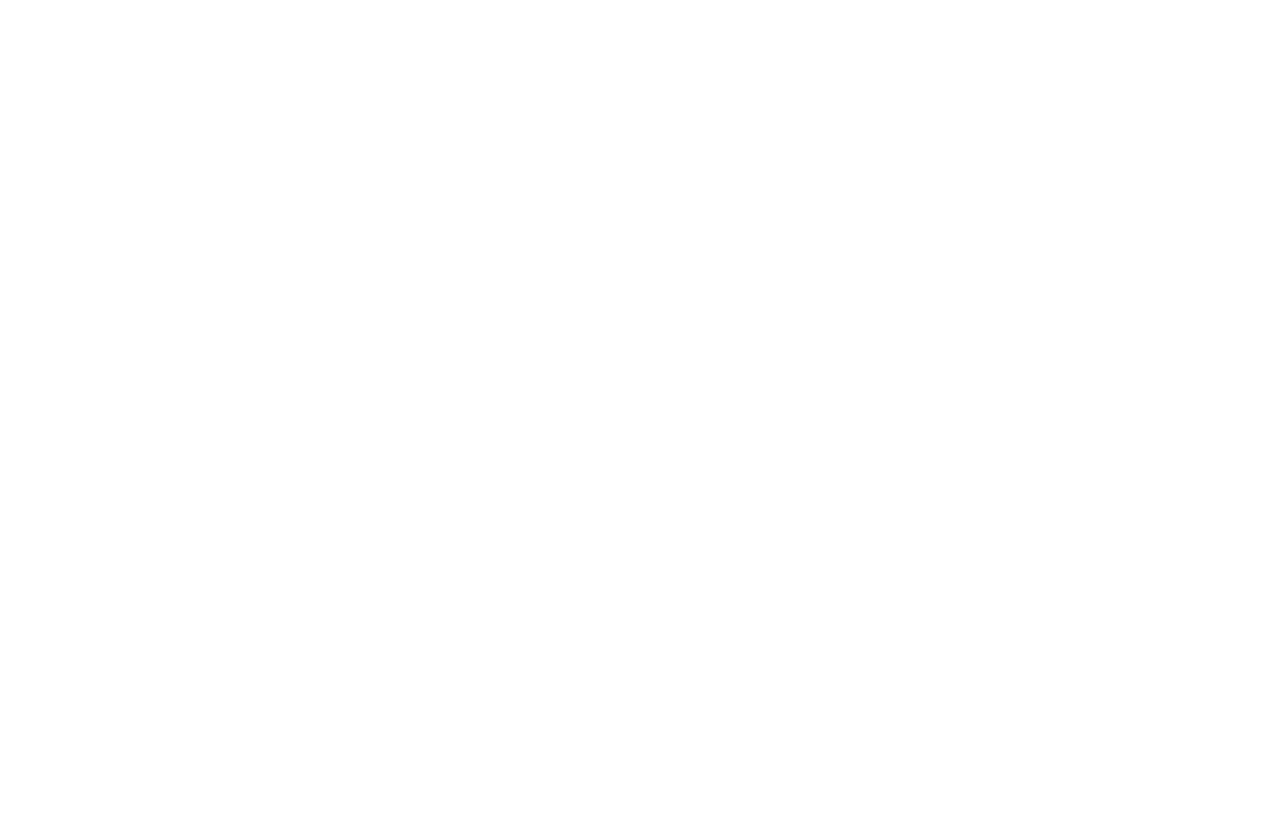
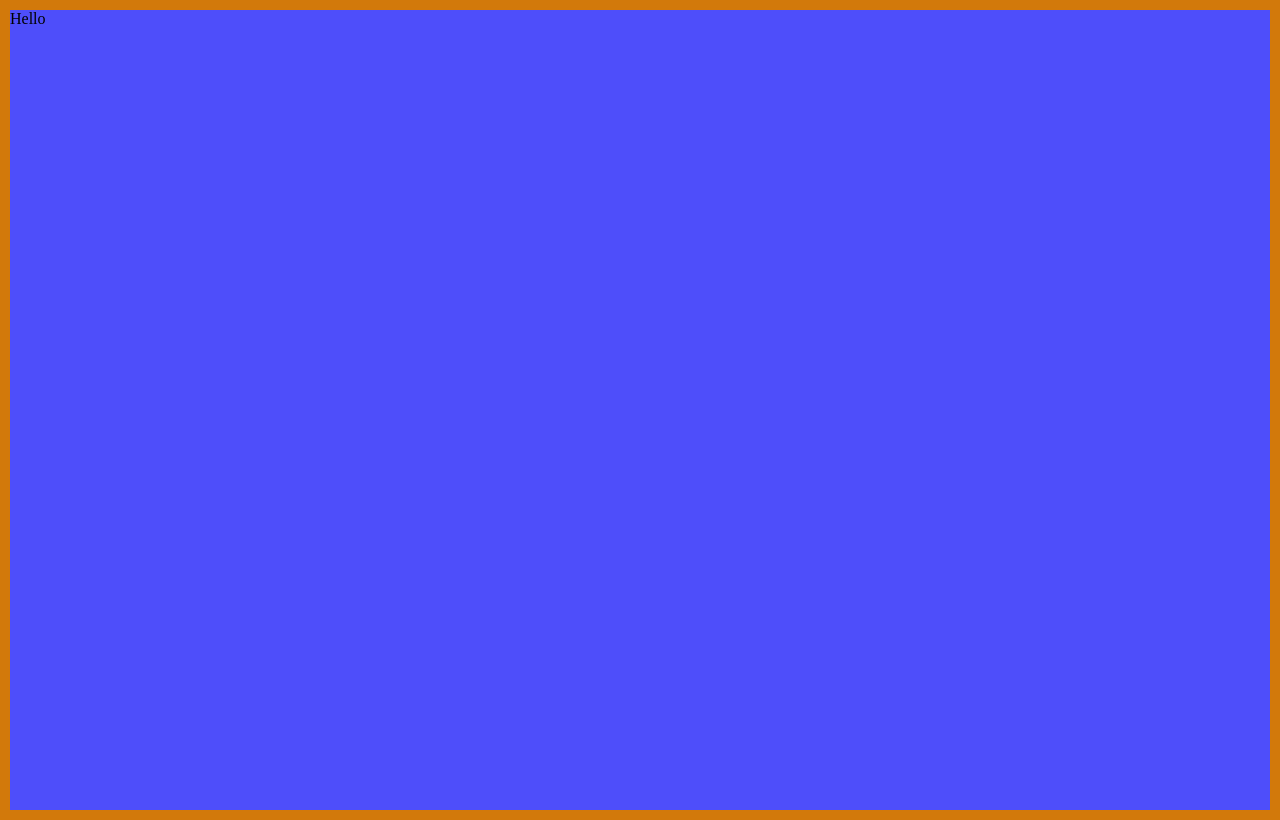
Before and after one commit to Utsav1256/The-Tribute-Website-A.P.J-Abdul-Kalam, a plain HTML site: page index.html in a window 1280 px wide. Drawn offline with Linux system fonts and the light colour scheme.

Commit message:
Remove by default margin and padding, Add background colr, set min. of container  height to 100vh, Add border

```diff
--- a/index.html
+++ b/index.html
@@ -8,6 +8,8 @@
     <link rel="stylesheet" href="./style.css">
 </head>
 <body>
-
+    <div class="container">
+        <p>Hello</p>
+    </div>
 </body>
 </html>
--- a/style.css
+++ b/style.css
@@ -0,0 +1,10 @@
+ * { /*to remove margin from corner (which is given by the browser by default), every thing will be reset */
+    margin: 0;
+    padding: 0;
+
+}
+.container {
+    background-color: rgb(78, 78, 250); /* to add background to the whole page */
+    min-height: 100vh; /*to set min height to 100vh*/
+    border: 10px solid rgb(210, 121, 11); /* adding border to the edges*/
+}
```
Also changed, not shown: 1 other file.
